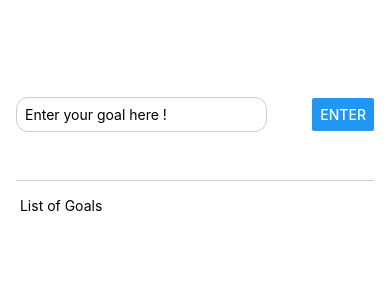
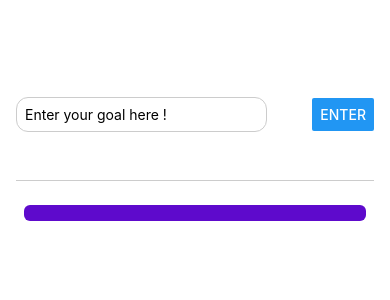
Before and after one commit to mdave94/ToDoList_ReacNative, a React Native app: screen / in a window 390 px wide. Both pictures are taken after a click on the button "ENTER". Shown: the top 300 px of the page. Built offline with nearby package versions, Linux system fonts and the light colour scheme.

Commit message:
ScrollView has added

```diff
--- a/App.js
+++ b/App.js
@@ -1,48 +1,83 @@
-import { StatusBar } from 'expo-status-bar';
-import { StyleSheet, Text, View ,Button, TextInput} from 'react-native';
+import {
+  StyleSheet,
+  Text,
+  View,
+  Button,
+  TextInput,
+  ScrollView,
+} from "react-native";
+import { useState } from "react";
 
 export default function App() {
+  const [enteredGoalText, setEnteredGoalText] = useState("");
+  const [goals, setGoals] = useState([]);
+
+  function inputHandler(inputText) {
+    setEnteredGoalText(inputText);
+  }
+
+  function addGoalHandler() {
+    setGoals((currentGoals) => [...currentGoals, enteredGoalText]);
+    console.log(goals);
+  }
+
   return (
     <View style={styles.appContainer}>
       <View style={styles.inputContainer}>
-        <TextInput style={styles.textInput} placeholder='Enter your goal here !'/>
-        <Button title='Enter'/>
+        <TextInput
+          style={styles.textInput}
+          placeholder="Enter your goal here !"
+          onChangeText={inputHandler}
+        />
+        <Button title="Enter" onPress={addGoalHandler} />
       </View>
       <View style={styles.goalsContainer}>
-        <Text> List of Goals </Text>
+        <ScrollView>
+          {goals.map((goal) => (
+            <View style={styles.goalItem} key={goal}>
+              <Text style={styles.goalText}>{goal}</Text>
+            </View>
+          ))}
+        </ScrollView>
       </View>
     </View>
   );
 }
 
 const styles = StyleSheet.create({
-  appContainer :{
+  appContainer: {
     paddingTop: 50,
-    paddingHorizontal:16,
-    flex:1
-
+    paddingHorizontal: 16,
+    flex: 1,
   },
-  inputContainer:{
-    flexDirection:'row',
-    justifyContent:'space-between',
-    alignItems:'center',
-    marginBottom:16,
-    borderBottomWidth:1,
-    borderBottomColor:'#cccccc',
-    flex:1,
-
+  inputContainer: {
+    flexDirection: "row",
+    justifyContent: "space-between",
+    alignItems: "center",
+    marginBottom: 16,
+    borderBottomWidth: 1,
+    borderBottomColor: "#cccccc",
+    flex: 1,
   },
-  textInput:{
-    borderWidth:1,
-    borderColor:'#cccccc',
-    width:'70%',
-    borderRadius:12,
-    marginRight:7,
-    padding:8,
-
+  textInput: {
+    borderWidth: 1,
+    borderColor: "#cccccc",
+    width: "70%",
+    borderRadius: 12,
+    marginRight: 7,
+    padding: 8,
   },
-  goalsContainer:{
-    flex:5
-  }
-
+  goalsContainer: {
+    flex: 5,
+  },
+  goalItem: {
+    margin: 8,
+    padding: 8,
+    borderRadius: 6,
+    backgroundColor: "#5e0acc",
+    color: "white",
+  },
+  goalText: {
+    color: "white",
+  },
 });
```
